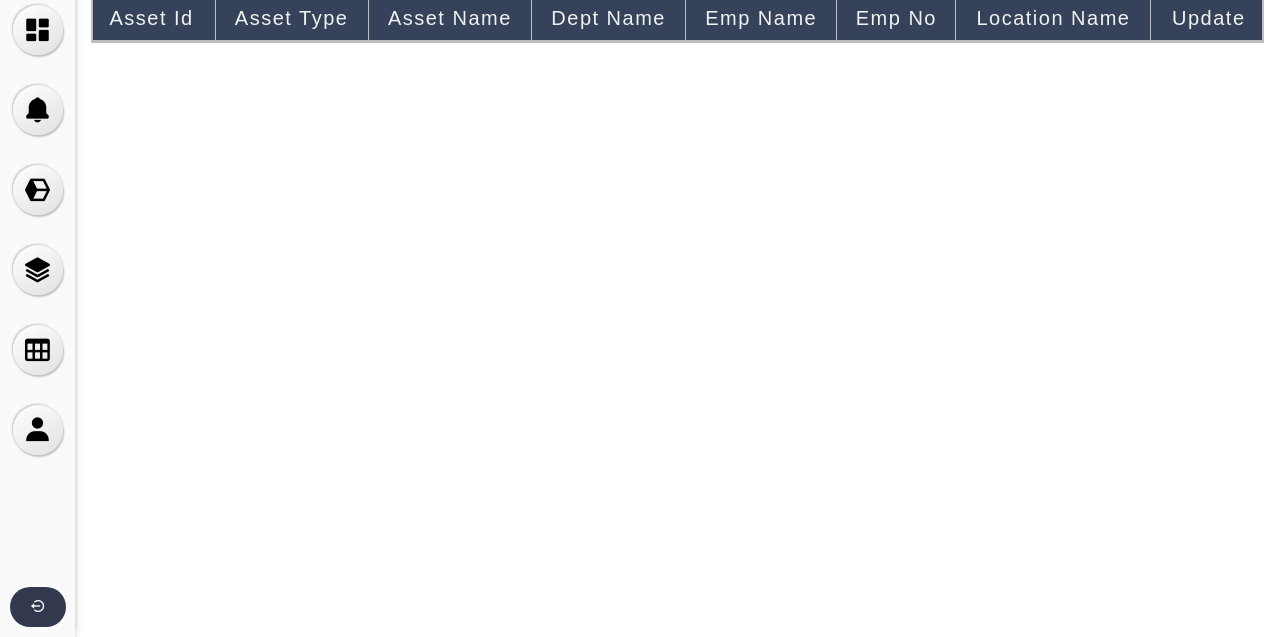
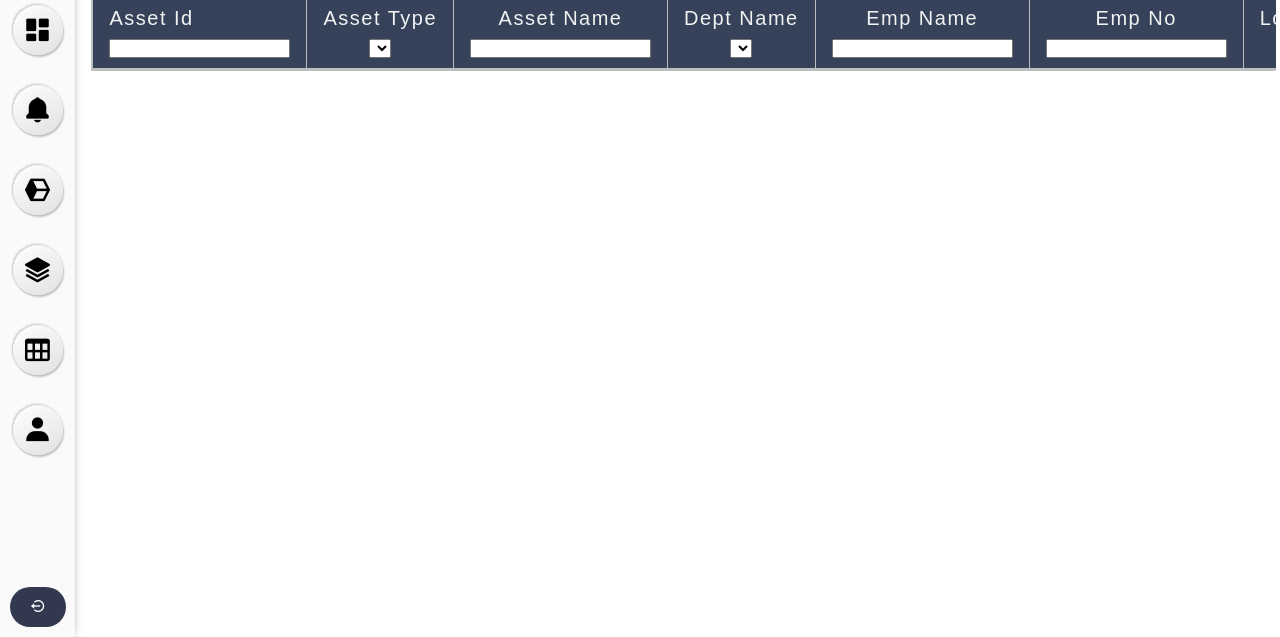
Before and after one commit to satyamvivek/ams3.0, a plain HTML site: page overview.html in a window 1280 px wide. Shown: the part 163-800 px from the top of the page. Drawn offline with nearby package versions, Linux system fonts and the light colour scheme; no server answers.

Commit message:
Update overview.html

```diff
--- a/overview.html
+++ b/overview.html
@@ -282,16 +282,14 @@
 
                                     <thead class="table-head" title="Click to sort">
                                         <tr class="table-row">
-                                            <th class="col-head" scope="col">Asset Id</th>
-                                            <th class="col-head" scope="col">Asset Type</th>
-
-                                            <th class="col-head" scope="col">Asset Name</th>
-                                            <th class="col-head" scope="col">Dept Name</th>
-                                            <th class="col-head" scope="col">Emp Name</th>
-                                            <th class="col-head" scope="col">Emp No</th>
-                                            <!-- <th class="col-head" scope="col">Location Id</th> -->
-                                            <th class="col-head" scope="col">Location Name</th>
-                                            <th class="col-head" scope="col">Update</th>
+                                              <th class="col-head" scope="col">Asset Id<br><input type="text" id="filter-asset-id"></th>
+                                    <th class="col-head" scope="col">Asset Type<br><select id="filter-asset-type"></select></th>
+                                    <th class="col-head" scope="col">Asset Name<br><input type="text" id="filter-asset-name"></th>
+                                    <th class="col-head" scope="col">Dept Name<br><select id="filter-dept-name"></select></th>
+                                    <th class="col-head" scope="col">Emp Name<br><input type="text" id="filter-emp-name"></th>
+                                    <th class="col-head" scope="col">Emp No<br><input type="text" id="filter-emp-no"></th>
+                                    <th class="col-head" scope="col">Location Name<br><select id="filter-location-name"></select></th>
+                                    <th class="col-head" scope="col">Update</th>
                                         </tr>
                                     </thead>
                                     <tbody class="table-body">
```
